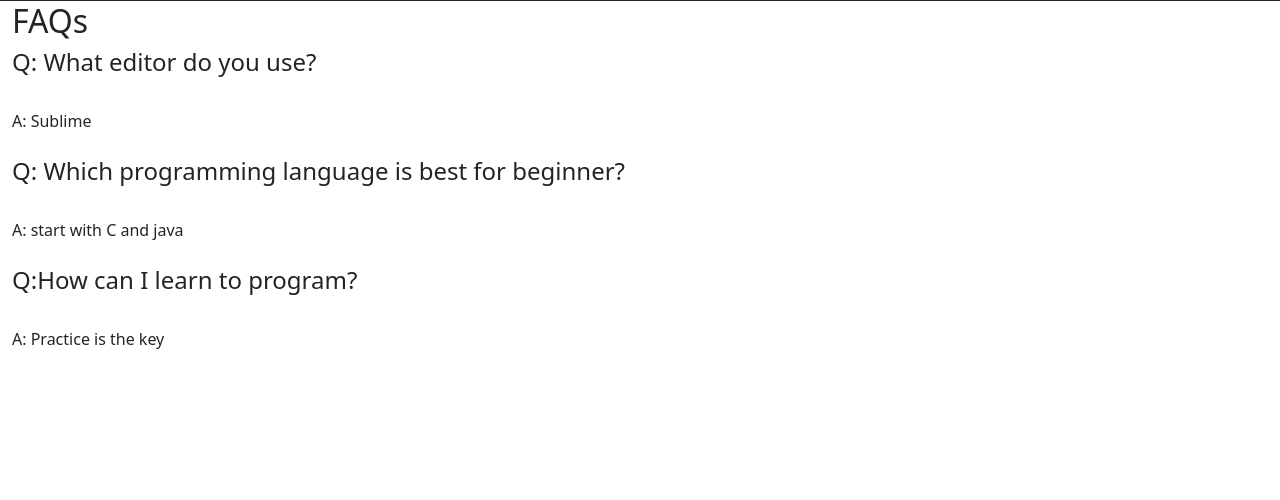
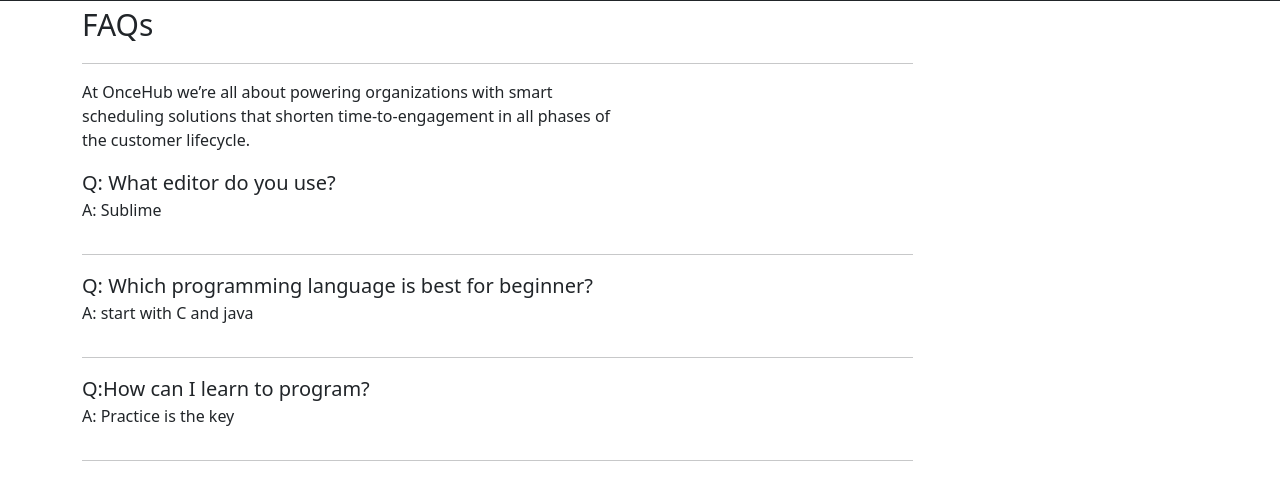
Before and after one commit to ravi-ror/oncehub-portal, a Rails app: page /faqs in a window 1280 px wide. Shown: the part 75-575 px from the top of the page. Run offline with Rails 7, Linux system fonts and the light colour scheme; style sheets or scripts are compiled from the project's sources; parts of the project's set-up code (start-up, migrations or seed data) failed here and were passed over; some libraries are stand-ins or nearby versions.

Commit message:
multiple UI

```diff
--- a/app/assets/stylesheets/application.scss
+++ b/app/assets/stylesheets/application.scss
@@ -356,6 +356,9 @@ body, html {
 
 .lead {
     font-size: 30px;
+    &.fontSize20 {
+        font-size: 20px;
+    }
 }
 
 @media screen and (max-width: 1024px) {
--- a/app/views/static/faqs.html.erb
+++ b/app/views/static/faqs.html.erb
@@ -1,19 +1,48 @@
-<h2>FAQs</h2>
-
-<div>
-    <h4>Q: What editor do you use?</h4>
-    <br/>
-    A: Sublime
+<div class="container">
+<div class="row">
+  <div class="col-md-9 about-us">
+    <div class="panel panel-default">
+      <div class="panel-body">
+        <div class="row">
+          <div class="col-md-12 lead">
+            FAQs
+            <hr>
+          </div>
+        </div>
+        <div class="row">
+          <div class="col-md-8">
+          <p>At OnceHub we’re all about powering organizations with smart scheduling solutions that shorten time-to-engagement in all phases of the customer lifecycle.</p>
+          </div>
+        </div>
+        <div class="row">
+            <div class="col-md-12 lead fontSize20">
+                Q: What editor do you use?
+            </div>
+            <div class="col-md-8">
+                <p>A: Sublime</p>
+            </div>
+        </div>
+        <hr>
+        <div class="row">
+            <div class="col-md-12 lead fontSize20">
+                Q: Which programming language is best for beginner?
+            </div>
+            <div class="col-md-8">
+                <p>A: start with C and java</p>
+            </div>
+        </div>
+        <hr>
+        <div class="row">
+            <div class="col-md-12 lead fontSize20">
+                Q:How can I learn to program?
+            </div>
+            <div class="col-md-8">
+                <p>A: Practice is the key</p>
+            </div>
+        </div>
+        <hr>
+      </div>
+    </div>
+  </div>
 </div>
-<br/>
-<div>
-    <h4>Q: Which programming language is best for beginner?</h4>
-    <br/>
-    A: start with C and java
 </div>
-<br/>
-<div>
-    <h4>Q:How can I learn to program?</h4>
-    <br/>
-    A: Practice is the key
-</div>
```
Also changed, not shown: app/views/questions/index.html.erb (+24 -10 lines).
